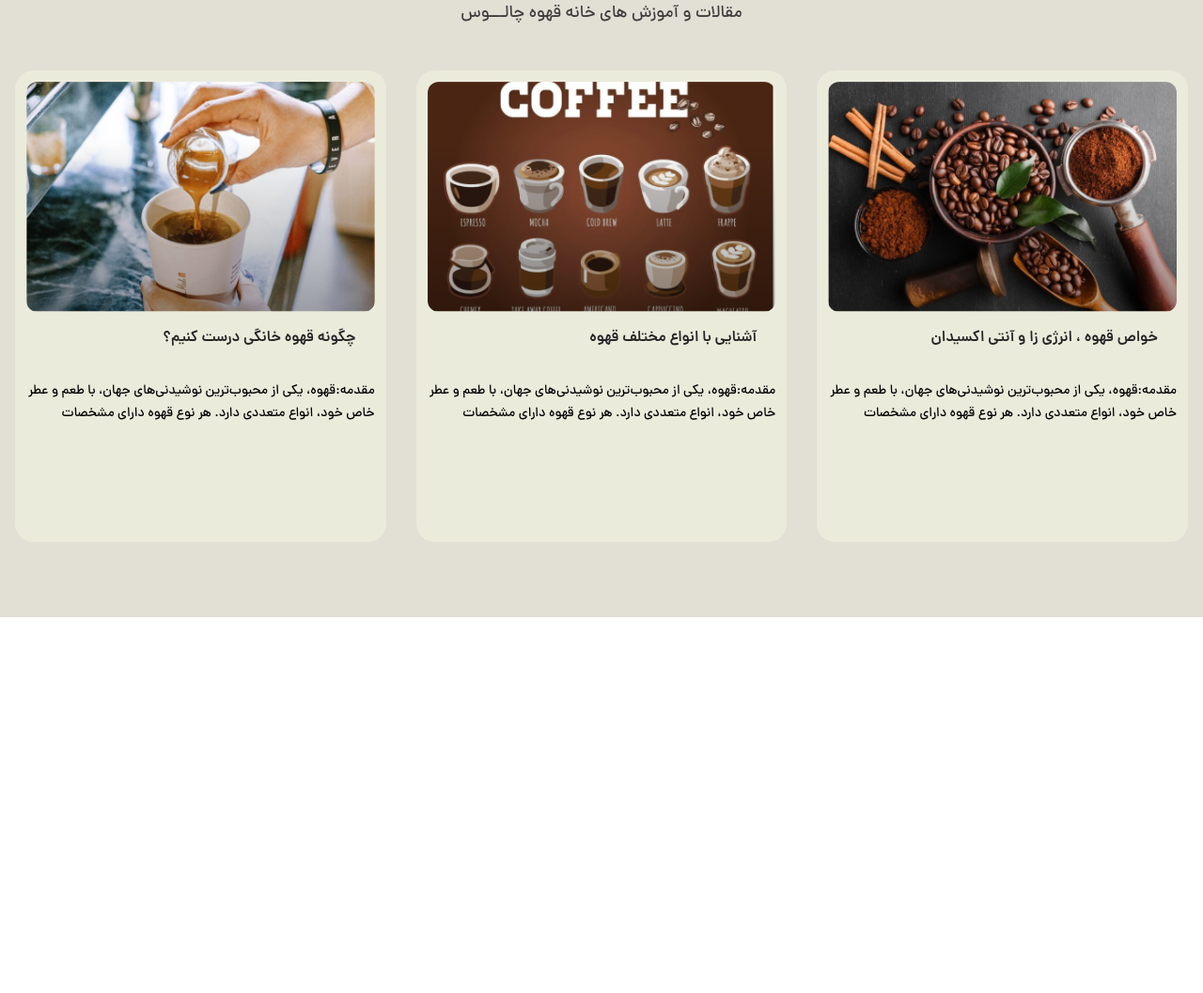
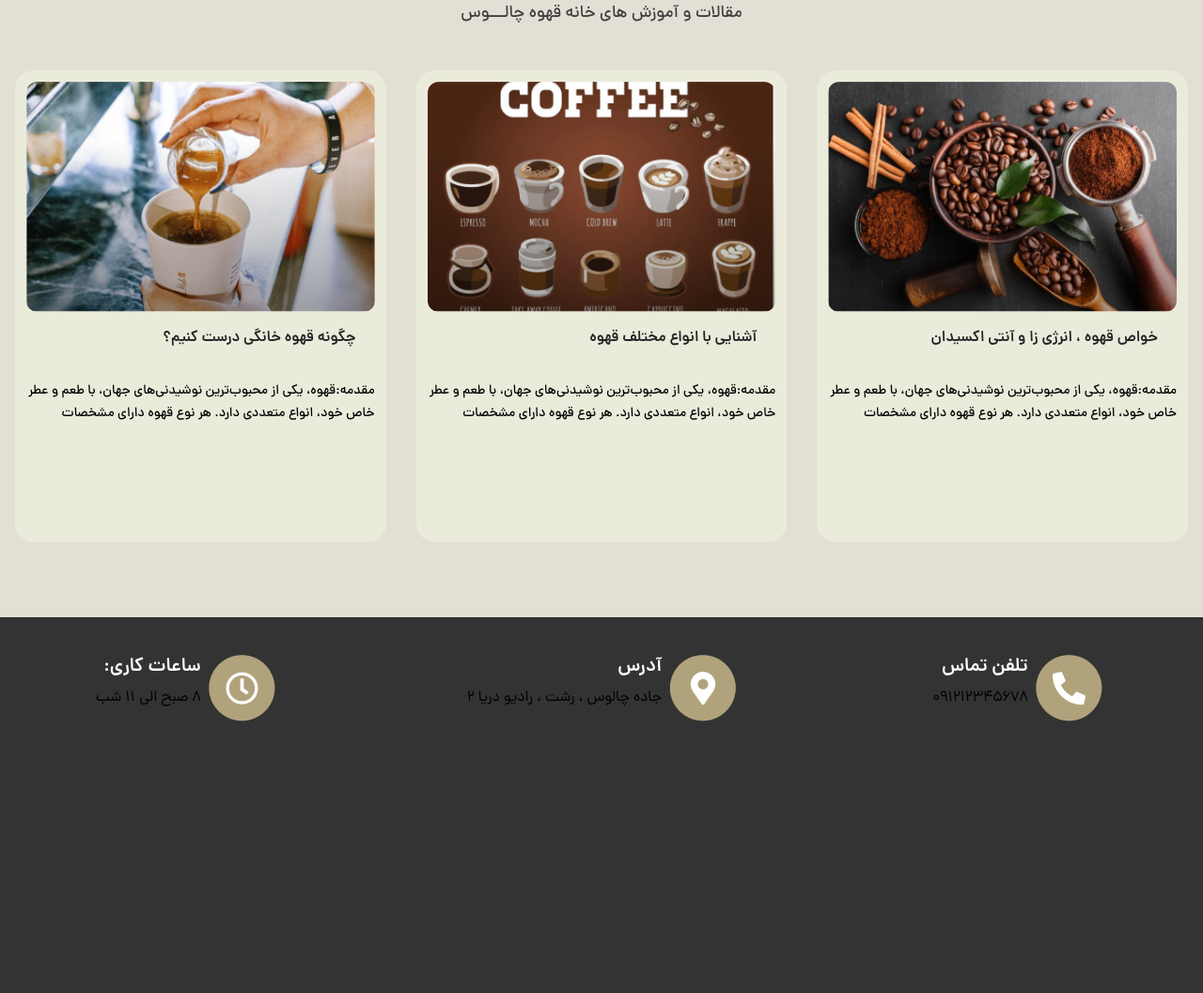
Before and after one commit to Amir-Sharafi-86/Coffe-shop, a website: page public/index.html in a window 1280 px wide. Shown: the part 4293-5350 px from the top of the page at 94% size. Before the commit the page ends 4950 px from the top, so only its background shows below. Drawn offline with Linux system fonts and the light colour scheme.

Commit message:
div footer

```diff
--- a/public/index.html
+++ b/public/index.html
@@ -310,6 +310,37 @@
         </div>
       </div>
     </section>
+    <footer class="bg-[#333333] w-full h-[400px]">
+      <div class="grid grid-cols-1 sm:grid-cols-2 lg:grid-cols-3 gap-12 ">
+            <div class="flex gap-x-2 mt-10 mx-auto">
+              <div>
+                <img src="./imges/svg/Background (2).png" alt="">
+              </div>
+              <div class="flex flex-col">
+                <span class="text-[#FFFFFF] text-base md:text-xl font-DanaDemibold">تلفن تماس</span>
+                <span class="inline-block mt-1.5">091212345678</span>
+              </div>
+            </div>
+            <div class="flex gap-x-2 mt-10 mx-auto">
+              <div>
+                <img src="./imges/svg/Background (3).png" alt="">
+              </div>
+              <div class="flex flex-col">
+                <span class="text-[#FFFFFF] text-base md:text-xl font-DanaDemibold">آدرس</span>
+                <span class="inline-block mt-1.5">جاده چالوس ، رشت ، رادیو دریا 2</span>
+              </div>
+            </div>
+            <div class="flex gap-x-2 mt-10 mx-auto">
+              <div>
+                <img src="./imges/svg/Background (4).png" alt="">
+              </div>
+              <div class="flex flex-col">
+                <span class="text-[#FFFFFF] text-base md:text-xl font-DanaDemibold">ساعات کاری:</span>
+                <span class="inline-block mt-1.5">8 صبح الی 11 شب</span>
+              </div>
+            </div>
+      </div>
+    </footer>
 </main>
 <script src="./scripts/main.js"></script>
 </body>
```
Also changed, not shown: public/imges/svg/Background (2).png (added), public/imges/svg/Background (3).png (added), public/imges/svg/Background (4).png (added), public/styles/app.css.
